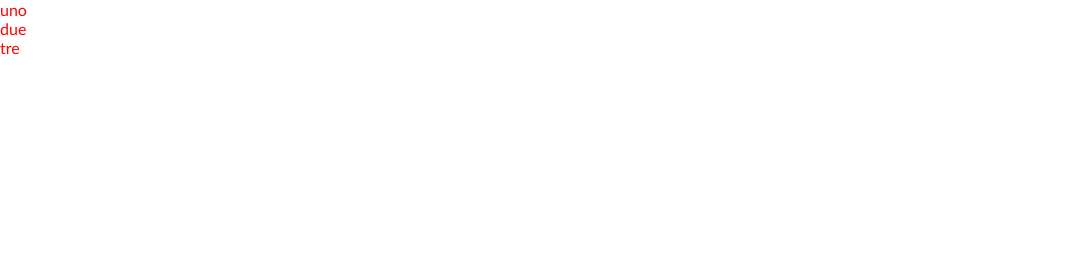
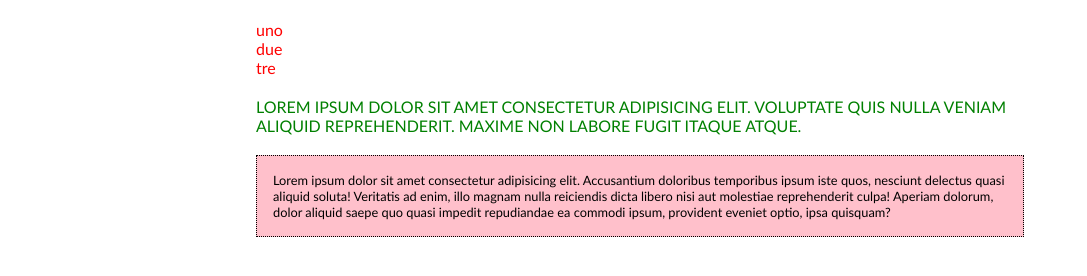
Before and after one commit to FRJess/js-dom, a plain HTML site: page index.html in a window 1280 px wide. Shown: the whole page, without its empty margins (0-1087 px from the left). Drawn offline with Linux system fonts and the light colour scheme.

Commit message:
add content

```diff
--- a/css/style.css
+++ b/css/style.css
@@ -10,7 +10,7 @@ body{
 
 .container{
   max-width: 60%;
-  margin: 20 auto;
+  margin: 20px auto;
 }
 
 .red{
@@ -36,3 +36,11 @@ body{
 .under{
   text-decoration: underline;
 }
+
+.hide{
+  display: none;
+}
+
+.show{
+  display: block;
+}
--- a/index.html
+++ b/index.html
@@ -9,9 +9,21 @@
 </head>
 
 <body>
-  <div class="red">uno</div>
-  <div class="red">due</div>
-  <div class="red">tre</div>
+
+  <div class="container">
+    <div class="red">uno</div>
+    <div class="red">due</div>
+    <div class="red">tre</div>
+  </div>
+
+  <div class="container">
+    <p id="lorem1" class="green italic">Lorem ipsum dolor sit amet consectetur adipisicing elit. Voluptate quis nulla veniam aliquid reprehenderit. Maxime non labore fugit itaque atque.</p>
+  </div>
+
+  <div class="container terzo">
+    <p class="">Lorem ipsum dolor sit amet consectetur adipisicing elit. Accusantium doloribus temporibus ipsum iste quos, nesciunt delectus quasi aliquid soluta! Veritatis ad enim, illo magnam nulla reiciendis dicta libero nisi aut molestiae reprehenderit culpa! Aperiam dolorum, dolor aliquid saepe quo quasi impedit repudiandae ea commodi ipsum, provident eveniet optio, ipsa quisquam?</p>
+  </div>
+
 
 
   <script src="js/script.js"></script>
--- a/js/script.js
+++ b/js/script.js
@@ -1 +1,22 @@
 console.log(document.querySelector(".red").innerHTML);
+
+console.log(document.querySelector("#lorem1").innerHTML);
+
+const elementLorem1 = document.querySelector("#lorem1");
+
+console.log(elementLorem1.classList);
+elementLorem1.classList.add("upper");
+
+elementLorem1.classList.remove("italic");
+
+console.log(elementLorem1.className);
+
+//seleziono il primo container
+const primoContainer = document.querySelector(".container");
+//lo nascondo aggiungendo la classe hide (commento per non applicarlo)
+// primoContainer.classList.add("hide");
+
+const terzoContainer = document.querySelector(".terzo")
+
+terzoContainer.style.cssText = "background-color: pink; font-size: 0.8rem; padding: 1rem; border: 1px dotted black";
+console.log("terzoContainer", terzoContainer.classList)
```
